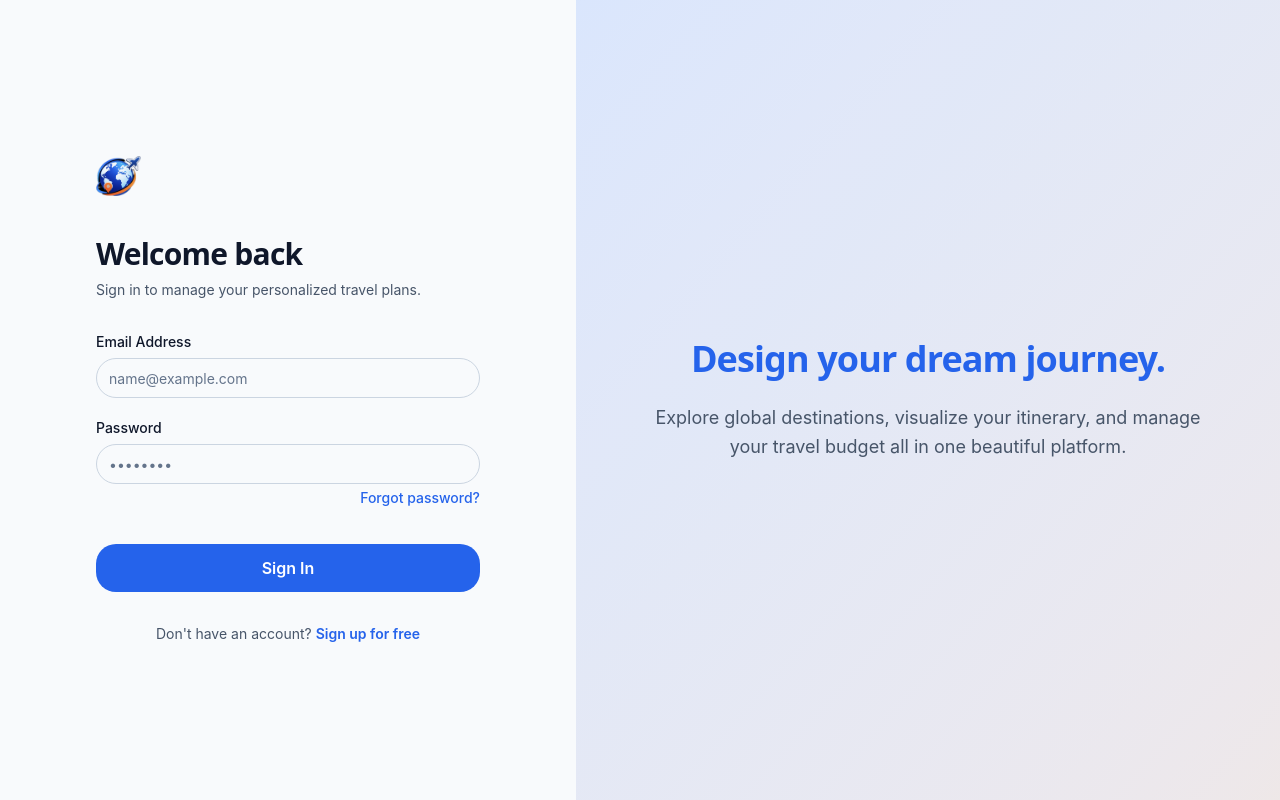
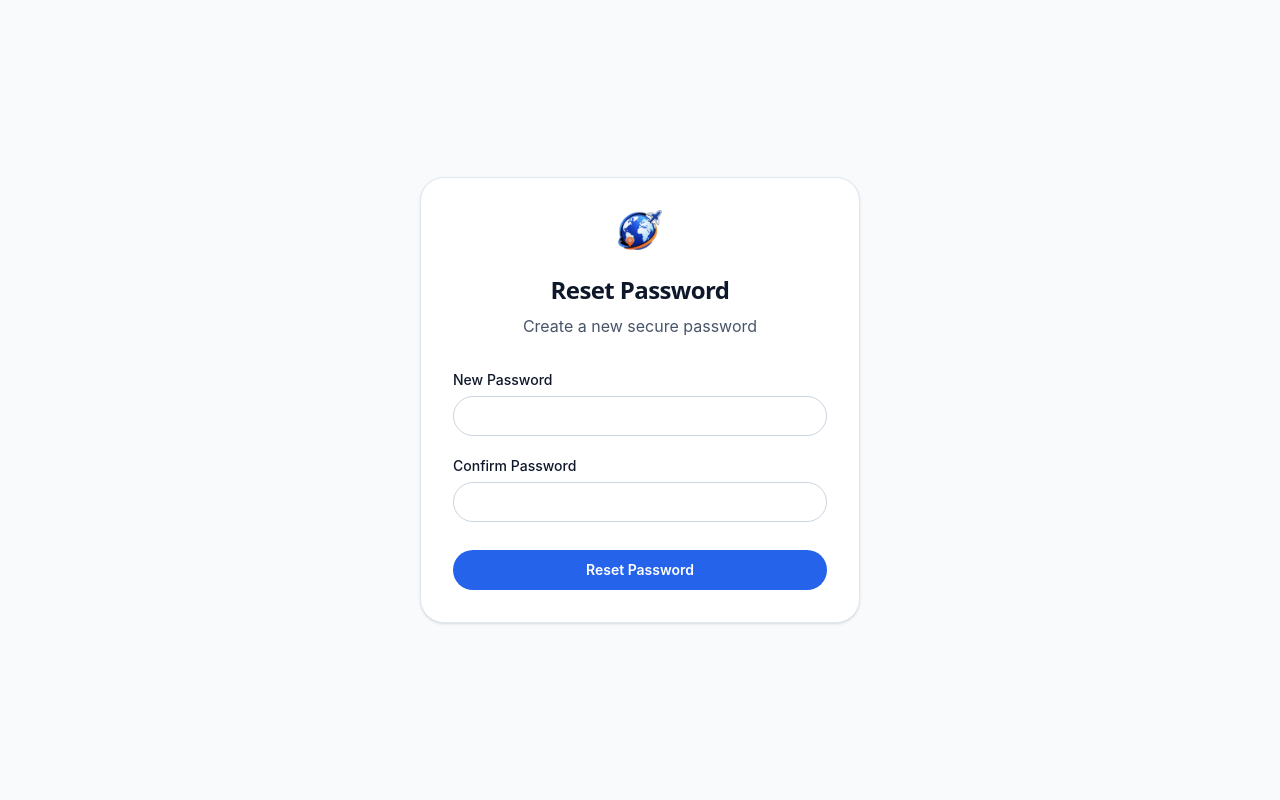
Before and after one commit to Aniketbhil/GlobeTrotter, a React (Vite) app in the folder globetrotter-frontend/: page /reset-password in a window 1280 px wide. Before the commit this address led to /login. Built offline with nearby package versions, Linux system fonts and the light colour scheme.

Commit message:
frontend: implement alternating split-screen layouts with smooth transitions and add bg image

```diff
--- a/globetrotter-frontend/src/App.jsx
+++ b/globetrotter-frontend/src/App.jsx
@@ -1,6 +1,8 @@
 import { BrowserRouter, Routes, Route, Navigate } from 'react-router-dom';
 import { Login } from './features/auth/Login';
 import { Signup } from './features/auth/Signup';
+import { ForgotPassword } from './features/auth/ForgotPassword';
+import { ResetPassword } from './features/auth/ResetPassword';
 import { Dashboard } from './features/trips/Dashboard';
 import { AppLayout } from './components/layouts/AppLayout';
 import { useAuthStore } from './store/authStore';
@@ -17,12 +19,13 @@ export default function App() {
       <Routes>
         <Route path="/login" element={<Login />} />
         <Route path="/signup" element={<Signup />} />
+        <Route path="/forgot-password" element={<ForgotPassword />} />
+        <Route path="/reset-password" element={<ResetPassword />} />
 
         {/* App Shell Routes */}
         <Route path="/" element={<ProtectedRoute><AppLayout /></ProtectedRoute>}>
           <Route index element={<Navigate to="/dashboard" replace />} />
           <Route path="dashboard" element={<Dashboard />} />
-          {/* We will add /calendar, /explore, /profile, and /trips/new in upcoming chapters */}
         </Route>
 
         <Route path="*" element={<Navigate to="/dashboard" replace />} />
--- /dev/null
+++ b/globetrotter-frontend/src/features/auth/ForgotPassword.jsx
@@ -0,0 +1,65 @@
+import { useState } from 'react';
+import { useForm } from 'react-hook-form';
+import { zodResolver } from '@hookform/resolvers/zod';
+import { z } from 'zod';
+import { Link } from 'react-router-dom';
+import { Button } from '../../components/ui/Button';
+import { Input } from '../../components/ui/Input';
+import { forgotPassword } from './authApi';
+import logo from '../../assets/GlobeTrotter_Logo.png';
+
+const forgotSchema = z.object({
+  email: z.string().email("Please enter a valid email address"),
+});
+
+export const ForgotPassword = () => {
+  const [status, setStatus] = useState({ type: "", message: "" });
+
+  const { register, handleSubmit, formState: { errors, isSubmitting } } = useForm({
+    resolver: zodResolver(forgotSchema)
+  });
+
+  const onSubmit = async (data) => {
+    try {
+      setStatus({ type: "", message: "" });
+      await forgotPassword(data.email);
+      setStatus({ type: "success", message: "Password reset link sent to your email." });
+    } catch (error) {
+      setStatus({ type: "error", message: error.response?.data?.detail?.[0]?.msg || "Failed to send reset link." });
+    }
+  };
+
+  return (
+    <div className="min-h-screen flex items-center justify-center bg-background p-4 animate-in fade-in zoom-in-95 duration-300">
+      <div className="w-full max-w-110 bg-surface p-8 rounded-2xl shadow-sm border border-border-default">
+        <div className="text-center mb-8">
+          <img src={logo} alt="GlobeTrotter" className="h-10 w-auto mx-auto mb-6" onError={(e) => e.target.style.display = 'none'} />
+          <h1 className="text-2xl font-bold text-text-primary mb-2">Forgot Password</h1>
+          <p className="text-text-secondary">Enter your email to receive a reset link</p>
+        </div>
+
+        {status.message && (
+          <div className={`px-4 py-3 rounded-xl mb-6 text-sm border ${status.type === 'success' ? 'bg-success-soft text-success border-success/20' : 'bg-error-soft text-error border-error/20'}`}>
+            {status.message}
+          </div>
+        )}
+
+        <form onSubmit={handleSubmit(onSubmit)} className="space-y-5">
+          <Input
+            label="Email Address"
+            type="email"
+            {...register('email')}
+            error={errors.email?.message}
+          />
+          <Button type="submit" className="w-full mt-2" isLoading={isSubmitting}>
+            Send Reset Link
+          </Button>
+        </form>
+
+        <p className="text-center text-sm text-text-secondary mt-6">
+          Remembered your password? <Link to="/login" className="text-primary font-medium hover:underline">Sign In</Link>
+        </p>
+      </div>
+    </div>
+  );
+};
--- a/globetrotter-frontend/src/features/auth/Login.jsx
+++ b/globetrotter-frontend/src/features/auth/Login.jsx
@@ -38,24 +38,32 @@ export const Login = () => {
   };
 
   return (
-    <div className="flex min-h-screen bg-background">
-      <div className="flex flex-1 flex-col justify-center px-4 py-12 sm:px-6 lg:flex-none lg:px-20 xl:px-24">
-        <div className="mx-auto w-full max-w-sm lg:w-100">
+    <div className="flex min-h-screen bg-background overflow-hidden">
+      {/* Image Side (Left) */}
+      <div className="relative hidden lg:flex lg:w-1/2 bg-surface-muted border-r border-border-default animate-in slide-in-from-left-8 fade-in duration-500">
+        <div className="absolute inset-0 h-full w-full">
+           <img
+            src="https://images.unsplash.com/photo-1469854523086-cc02fe5d8800?q=80&w=2021&auto=format&fit=crop"
+            alt="Travel map"
+            className="h-full w-full object-cover"
+          />
+          {/* Dark overlay for contrast */}
+          <div className="absolute inset-0 bg-black/20" />
+          {/* Dark gradient for text readability */}
+          <div className="absolute inset-0 bg-linear-to-t from-black/80 via-black/40 to-transparent flex flex-col justify-end p-12 xl:p-16">
+             <h2 className="text-4xl font-bold text-white mb-4">Design your dream journey.</h2>
+             <p className="text-lg text-white/90 max-w-lg">Explore global destinations, visualize your itinerary, and manage your budget seamlessly.</p>
+          </div>
+        </div>
+      </div>
+
+      {/* Form Side (Right) */}
+      <div className="flex flex-1 flex-col justify-center px-4 py-12 sm:px-6 lg:w-1/2 lg:px-20 xl:px-24 z-10 bg-surface animate-in slide-in-from-right-8 fade-in duration-500">
+        <div className="mx-auto w-full max-w-md">
           <div className="mb-8">
-            <img
-              src={logo}
-              alt="GlobeTrotter"
-              className="h-10 w-auto mb-10"
-              onError={(e) => {
-                e.target.style.display = 'none';
-              }}
-            />
-            <h1 className="text-3xl font-bold tracking-tight text-text-primary">
-              Welcome back
-            </h1>
-            <p className="mt-2 text-sm text-text-secondary">
-              Sign in to manage your personalized travel plans.
-            </p>
+            <img src={logo} alt="GlobeTrotter" className="h-10 w-auto mb-8" onError={(e) => e.target.style.display = 'none'} />
+            <h1 className="text-3xl font-bold tracking-tight text-text-primary">Welcome back</h1>
+            <p className="mt-2 text-sm text-text-secondary">Sign in to manage your personalized travel plans.</p>
           </div>
 
           {successMessage && (
@@ -74,7 +82,6 @@ export const Login = () => {
             <Input
               label="Email Address"
               type="email"
-              placeholder="name@example.com"
               {...register('email')}
               error={errors.email?.message}
             />
@@ -83,18 +90,17 @@ export const Login = () => {
               <Input
                 label="Password"
                 type="password"
-                placeholder="••••••••"
                 {...register('password')}
                 error={errors.password?.message}
               />
-              <div className="flex justify-end">
-                <Link to="#" className="text-sm font-medium text-primary hover:text-primary-hover">
+              <div className="flex justify-end mt-1">
+                <Link to="/forgot-password" className="text-sm font-medium text-primary hover:text-primary-hover">
                   Forgot password?
                 </Link>
               </div>
             </div>
 
-            <Button type="submit" size="lg" className="w-full mt-4" isLoading={isSubmitting}>
+            <Button type="submit" size="lg" className="w-full mt-6" isLoading={isSubmitting}>
               Sign In
             </Button>
           </form>
@@ -107,21 +113,6 @@ export const Login = () => {
           </p>
         </div>
       </div>
-
-      <div className="relative hidden w-0 flex-1 lg:block bg-surface-muted">
-        <div className="absolute inset-0 h-full w-full object-cover bg-primary-soft flex items-center justify-center p-12">
-           {/* Placeholder for a beautiful travel image. We use CSS gradient to keep it premium until you add a real photo */}
-           <div className="absolute inset-0 bg-linear-to-br from-primary/10 to-accent/10 mix-blend-multiply" />
-           <div className="relative z-10 max-w-xl text-center">
-             <h2 className="text-4xl font-bold text-primary mb-6">
-                Design your dream journey.
-             </h2>
-             <p className="text-lg text-text-secondary leading-relaxed">
-                Explore global destinations, visualize your itinerary, and manage your travel budget all in one beautiful platform.
-             </p>
-           </div>
-        </div>
-      </div>
     </div>
   );
 };
--- /dev/null
+++ b/globetrotter-frontend/src/features/auth/ResetPassword.jsx
@@ -0,0 +1,74 @@
+import { useState } from 'react';
+import { useForm } from 'react-hook-form';
+import { zodResolver } from '@hookform/resolvers/zod';
+import { z } from 'zod';
+import { Link, useNavigate, useSearchParams } from 'react-router-dom';
+import { Button } from '../../components/ui/Button';
+import { Input } from '../../components/ui/Input';
+import { resetPassword } from './authApi';
+import logo from '../../assets/GlobeTrotter_Logo.png';
+
+const resetSchema = z.object({
+  new_password: z.string().min(8, "Password must be at least 8 characters"),
+  confirm_password: z.string()
+}).refine((data) => data.new_password === data.confirm_password, {
+  message: "Passwords don't match",
+  path: ["confirm_password"],
+});
+
+export const ResetPassword = () => {
+  const navigate = useNavigate();
+  const [searchParams] = useSearchParams();
+  const token = searchParams.get("token") || "";
+  const [globalError, setGlobalError] = useState("");
+
+  const { register, handleSubmit, formState: { errors, isSubmitting } } = useForm({
+    resolver: zodResolver(resetSchema)
+  });
+
+  const onSubmit = async (data) => {
+    try {
+      setGlobalError("");
+      await resetPassword(token, data.new_password);
+      navigate('/login', { state: { message: "Password reset successfully! Please sign in." } });
+    } catch (error) {
+      setGlobalError(error.response?.data?.detail?.[0]?.msg || "Failed to reset password. The link might be expired.");
+    }
+  };
+
+  return (
+    <div className="min-h-screen flex items-center justify-center bg-background p-4 animate-in fade-in zoom-in-95 duration-300">
+      <div className="w-full max-w-110 bg-surface p-8 rounded-2xl shadow-sm border border-border-default">
+        <div className="text-center mb-8">
+          <img src={logo} alt="GlobeTrotter" className="h-10 w-auto mx-auto mb-6" onError={(e) => e.target.style.display = 'none'} />
+          <h1 className="text-2xl font-bold text-text-primary mb-2">Reset Password</h1>
+          <p className="text-text-secondary">Create a new secure password</p>
+        </div>
+
+        {globalError && (
+          <div className="bg-error-soft text-error px-4 py-3 rounded-xl mb-6 text-sm border border-error/20">
+            {globalError}
+          </div>
+        )}
+
+        <form onSubmit={handleSubmit(onSubmit)} className="space-y-5">
+          <Input
+            label="New Password"
+            type="password"
+            {...register('new_password')}
+            error={errors.new_password?.message}
+          />
+          <Input
+            label="Confirm Password"
+            type="password"
+            {...register('confirm_password')}
+            error={errors.confirm_password?.message}
+          />
+          <Button type="submit" className="w-full mt-2" isLoading={isSubmitting}>
+            Reset Password
+          </Button>
+        </form>
+      </div>
+    </div>
+  );
+};
--- a/globetrotter-frontend/src/features/auth/Signup.jsx
+++ b/globetrotter-frontend/src/features/auth/Signup.jsx
@@ -8,11 +8,17 @@ import { Input } from '../../components/ui/Input';
 import { signup } from './authApi';
 import logo from '../../assets/GlobeTrotter_Logo.png';
 
+// Schema matches all 9 backend fields perfectly
 const signupSchema = z.object({
-  first_name: z.string().min(2, "First name must be at least 2 characters"),
-  last_name: z.string().min(2, "Last name must be at least 2 characters"),
-  email: z.string().email("Please enter a valid email address"),
-  password: z.string().min(8, "Password must be at least 8 characters"),
+  first_name: z.string().min(2, "Required"),
+  last_name: z.string().min(2, "Required"),
+  email: z.string().email("Invalid email"),
+  password: z.string().min(8, "Min 8 chars"),
+  city: z.string().optional(),
+  country: z.string().optional(),
+  phone_number: z.string().optional(),
+  photo_url: z.string().url("Invalid URL").optional().or(z.literal('')),
+  additional_info: z.string().optional(),
 });
 
 export const Signup = () => {
@@ -29,89 +35,63 @@ export const Signup = () => {
       await signup(data);
       navigate('/login', { state: { message: "Account created successfully! Please sign in." } });
     } catch (error) {
-      setGlobalError(error.response?.data?.detail?.[0]?.msg || "Failed to create account. Please try again.");
+      setGlobalError(error.response?.data?.detail?.[0]?.msg || "Failed to create account.");
     }
   };
 
   return (
-    <div className="flex min-h-screen bg-background">
-      <div className="relative hidden w-0 flex-1 lg:block bg-surface-muted border-r border-border-default">
-        <div className="absolute inset-0 h-full w-full bg-accent-soft flex items-center justify-center p-12">
-           <div className="absolute inset-0 bg-linear-to-tr from-accent/5 to-primary/5 mix-blend-multiply" />
-           <div className="relative z-10 max-w-xl text-center">
-             <h2 className="text-4xl font-bold text-text-primary mb-6">
-                Your next adventure awaits.
-             </h2>
-             <p className="text-lg text-text-secondary leading-relaxed">
-                Join a community of travelers organizing multi-city trips, optimizing budgets, and sharing their experiences with ease.
-             </p>
-           </div>
-        </div>
-      </div>
+    <div className="flex h-screen bg-background overflow-hidden">
 
-      <div className="flex flex-1 flex-col justify-center px-4 py-12 sm:px-6 lg:flex-none lg:px-20 xl:px-24">
-        <div className="mx-auto w-full max-w-sm lg:w-100">
-          <div className="mb-8">
-            <img
-              src={logo}
-              alt="GlobeTrotter"
-              className="h-10 w-auto mb-10"
-              onError={(e) => {
-                e.target.style.display = 'none';
-              }}
-            />
-            <h1 className="text-3xl font-bold tracking-tight text-text-primary">
-              Create an account
-            </h1>
-            <p className="mt-2 text-sm text-text-secondary">
-              Start planning your perfect multi-city trip today.
-            </p>
+      {/* Form Side (Left) - Denser grid to fit all fields without scrolling */}
+      <div className="flex flex-1 flex-col justify-center px-4 py-2 sm:px-6 lg:w-1/2 lg:px-12 xl:px-16 z-10 bg-surface overflow-y-auto animate-in slide-in-from-left-8 fade-in duration-500">
+        <div className="mx-auto w-full max-w-md my-auto">
+
+          <div className="mb-4">
+            <img src={logo} alt="GlobeTrotter" className="h-8 w-auto mb-3" onError={(e) => e.target.style.display = 'none'} />
+            <h1 className="text-2xl font-bold tracking-tight text-text-primary">Create an account</h1>
+            <p className="mt-1 text-sm text-text-secondary">Start planning your perfect multi-city trip today.</p>
           </div>
 
           {globalError && (
-            <div className="bg-error-soft text-error px-4 py-3 rounded-xl mb-6 text-sm border border-error/20">
+            <div className="bg-error-soft text-error px-3 py-2 rounded-xl mb-3 text-sm border border-error/20">
               {globalError}
             </div>
           )}
 
-          <form onSubmit={handleSubmit(onSubmit)} className="space-y-5">
-            <div className="grid grid-cols-2 gap-4">
-              <Input
-                label="First Name"
-                placeholder="Jane"
-                {...register('first_name')}
-                error={errors.first_name?.message}
-              />
-              <Input
-                label="Last Name"
-                placeholder="Doe"
-                {...register('last_name')}
-                error={errors.last_name?.message}
-              />
+          <form onSubmit={handleSubmit(onSubmit)} className="space-y-3">
+            {/* Row 1 */}
+            <div className="grid grid-cols-2 gap-3">
+              <Input label="First Name *" {...register('first_name')} error={errors.first_name?.message} />
+              <Input label="Last Name *" {...register('last_name')} error={errors.last_name?.message} />
             </div>
 
-            <Input
-              label="Email Address"
-              type="email"
-              placeholder="name@example.com"
-              {...register('email')}
-              error={errors.email?.message}
-            />
+            {/* Row 2 */}
+            <div className="grid grid-cols-2 gap-3">
+              <Input label="Email Address *" type="email" {...register('email')} error={errors.email?.message} />
+              <Input label="Password *" type="password" {...register('password')} error={errors.password?.message} />
+            </div>
 
-            <Input
-              label="Password"
-              type="password"
-              placeholder="••••••••"
-              {...register('password')}
-              error={errors.password?.message}
-            />
+            {/* Row 3 */}
+            <div className="grid grid-cols-2 gap-3">
+              <Input label="City (Optional)" {...register('city')} error={errors.city?.message} />
+              <Input label="Country (Optional)" {...register('country')} error={errors.country?.message} />
+            </div>
 
-            <Button type="submit" size="lg" className="w-full mt-4" isLoading={isSubmitting}>
+            {/* Row 4 */}
+            <div className="grid grid-cols-2 gap-3">
+              <Input label="Phone (Optional)" {...register('phone_number')} error={errors.phone_number?.message} />
+              <Input label="Photo URL (Optional)" placeholder="https://..." {...register('photo_url')} error={errors.photo_url?.message} />
+            </div>
+
+            {/* Row 5 */}
+            <Input label="Additional Info (Optional)" {...register('additional_info')} error={errors.additional_info?.message} />
+
+            <Button type="submit" size="lg" className="w-full mt-2" isLoading={isSubmitting}>
               Create Account
             </Button>
           </form>
 
-          <p className="text-center text-sm text-text-secondary mt-8">
+          <p className="text-center text-sm text-text-secondary mt-4">
             Already have an account?{' '}
             <Link to="/login" className="font-semibold text-primary hover:text-primary-hover transition-colors">
               Sign in here
@@ -119,6 +99,22 @@ export const Signup = () => {
           </p>
         </div>
       </div>
+
+      {/* Image Side (Right) */}
+      <div className="relative hidden lg:flex lg:w-1/2 bg-surface-muted border-l border-border-default animate-in slide-in-from-right-8 fade-in duration-500">
+        <div className="absolute inset-0 h-full w-full">
+          <img
+            src="https://images.unsplash.com/photo-1436491865332-7a61a109cc05?q=80&w=2074&auto=format&fit=crop"
+            alt="Travel inspiration"
+            className="h-full w-full object-cover"
+          />
+          <div className="absolute inset-0 bg-black/20" />
+          <div className="absolute inset-0 bg-linear-to-t from-black/80 via-black/40 to-transparent flex flex-col justify-end p-12 xl:p-16">
+             <h2 className="text-4xl font-bold text-white mb-4">Your next adventure awaits.</h2>
+             <p className="text-lg text-white/90 max-w-lg">Join a community of travelers organizing trips, optimizing budgets, and sharing experiences.</p>
+          </div>
+        </div>
+      </div>
     </div>
   );
 };
```
Also changed, not shown: globetrotter-frontend/src/features/auth/authApi.js (+10 -0 lines).
